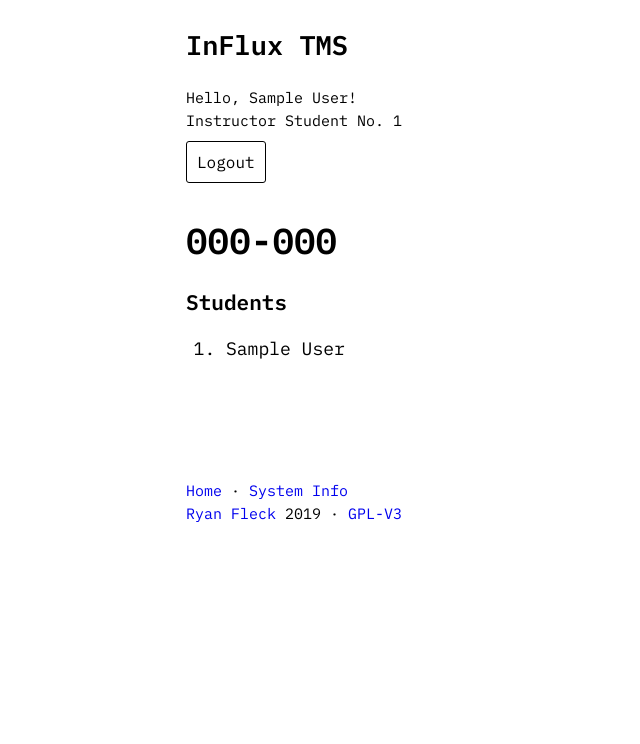
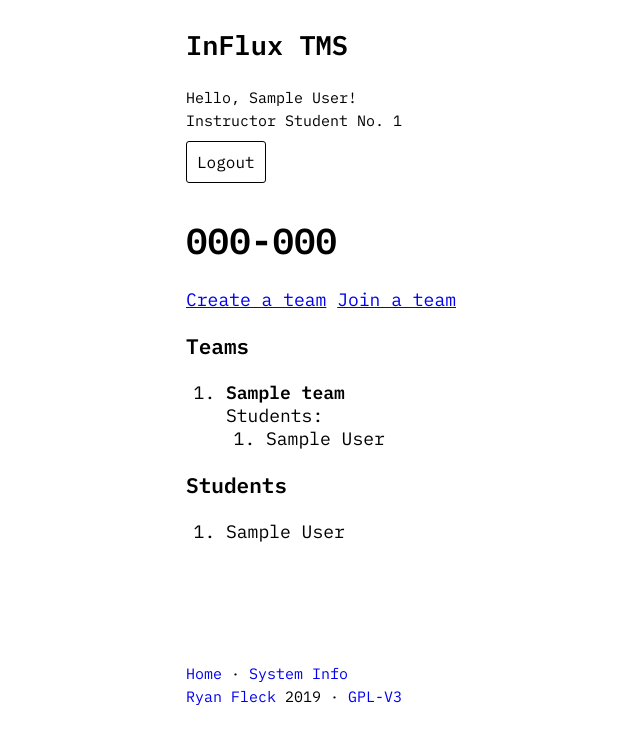
Before and after one commit to RyanFleck/Influx, a Django app: page /tms/info/section/1/ in a window 1280 px wide. Shown: the top 744 px of the page, without its empty margins (139-779 px from the left). Run offline with Django 3.2, Linux system fonts and the light colour scheme; a user stored in the database is signed in; tables that the repository leaves empty hold one stand-in row (values such as "Sample post"); parts of the project's set-up code (start-up, migrations or seed data) failed here and were passed over.

Commit message:
Take a shot at TeamCreateView

```diff
--- a/influx_tms/models.py
+++ b/influx_tms/models.py
@@ -44,6 +44,8 @@ class Team(models.Model):
     min_students = models.IntegerField(default=0)
     max_students = models.IntegerField(default=4)
 
+    pending_students = models.ManyToManyField('Student', related_name='pending_students', blank=True)
+
     def save(self, *args, **kwargs):
         print("Saving team...")
         # TODO: Set first member as liasion.
--- a/influx_tms/templates/tms/info/section.html
+++ b/influx_tms/templates/tms/info/section.html
@@ -3,6 +3,24 @@
 
 <h1>{{ section.course.course_code }}-{{ section.section_code }}</h1>
 
+{% if user.student %}
+<a href="{% url 'tms:createteam' section.id %}">Create a team</a>
+<a href="/">Join a team</a>
+{% endif %}
+
+<h3>Teams</h3>
+<ol>
+    {% for team in section.team_set.all %}
+    <li><b>{{ team.team_name }}</b>
+        <br>Students:
+        <ol>
+            {% for student in team.student_set.all %}
+            <li>{{ student.user.first_and_given_name }}</li>
+            {% endfor %}
+        </ol>
+    </li>
+    {% endfor %}
+</ol>
 
 <h3>Students</h3>
 <ol>
--- a/influx_tms/urls.py
+++ b/influx_tms/urls.py
@@ -16,6 +16,8 @@ urlpatterns = [
          views.CourseSetupView.as_view(), name='coursesetup'),
     path('tms/info/team/<int:pk>/',
          views.TeamDetailView.as_view(), name='teaminfo'),
+    path('tms/info/section/<int:pk>/createteam/',
+         views.TeamCreateView.as_view(), name='createteam'),
     path('tms/info/section/<int:pk>/',
          views.SectionDetailView.as_view(), name='sectioninfo'),
     path('accounts/', include('django.contrib.auth.urls')),
--- a/influx_tms/views.py
+++ b/influx_tms/views.py
@@ -345,3 +345,24 @@ class TeamDetailView(generic.DetailView):
     model = Team
     template_name = 'tms/info/team.html'
     context_object_name = 'team'
+
+
+class TeamCreateView(generic.CreateView):
+    model = Team
+    template_name = 'tms/forms/createteam.html'
+    fields = ('team_name', 'pending_students')
+    success_url = '/'
+
+    def get(self, request, *args, **kwargs):
+        self.sectionid = kwargs['pk']
+        return super().get(request, *args, **kwargs)
+        sec = Section.objects.get(id=self.sectionid)
+
+        self.fields['pending_students'].queryset = Student.objects.filter(section=sec).exclude(user=request.user)
+
+
+    def form_valid(self, form):
+        # Validate that the course exists
+        form.add_error('team_name', error=forms.ValidationError(
+            "Form under development."))
+        return super().form_invalid(form)
```
Also changed, not shown: influx_tms/templates/tms/forms/createteam.html (added, +12 -0 lines), influx_tms/migrations/0005_team_pending_students.py (added).
